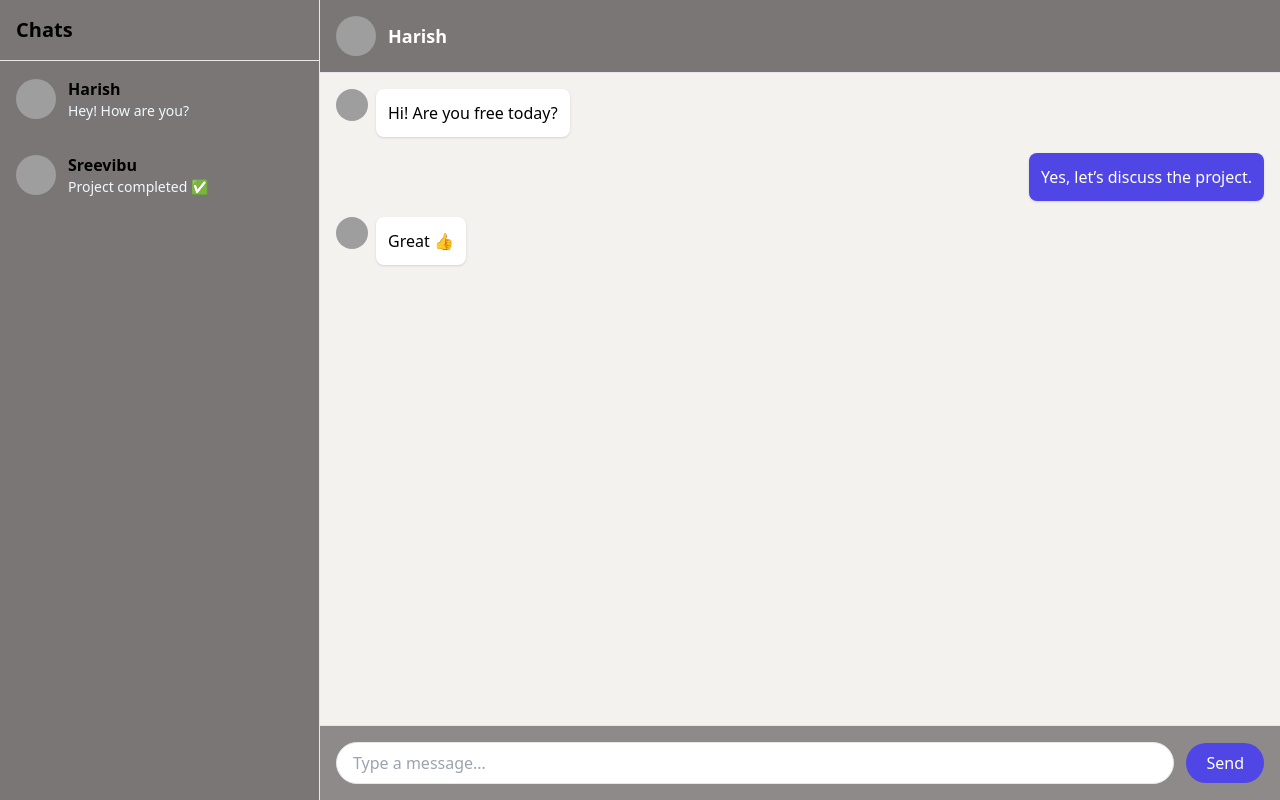
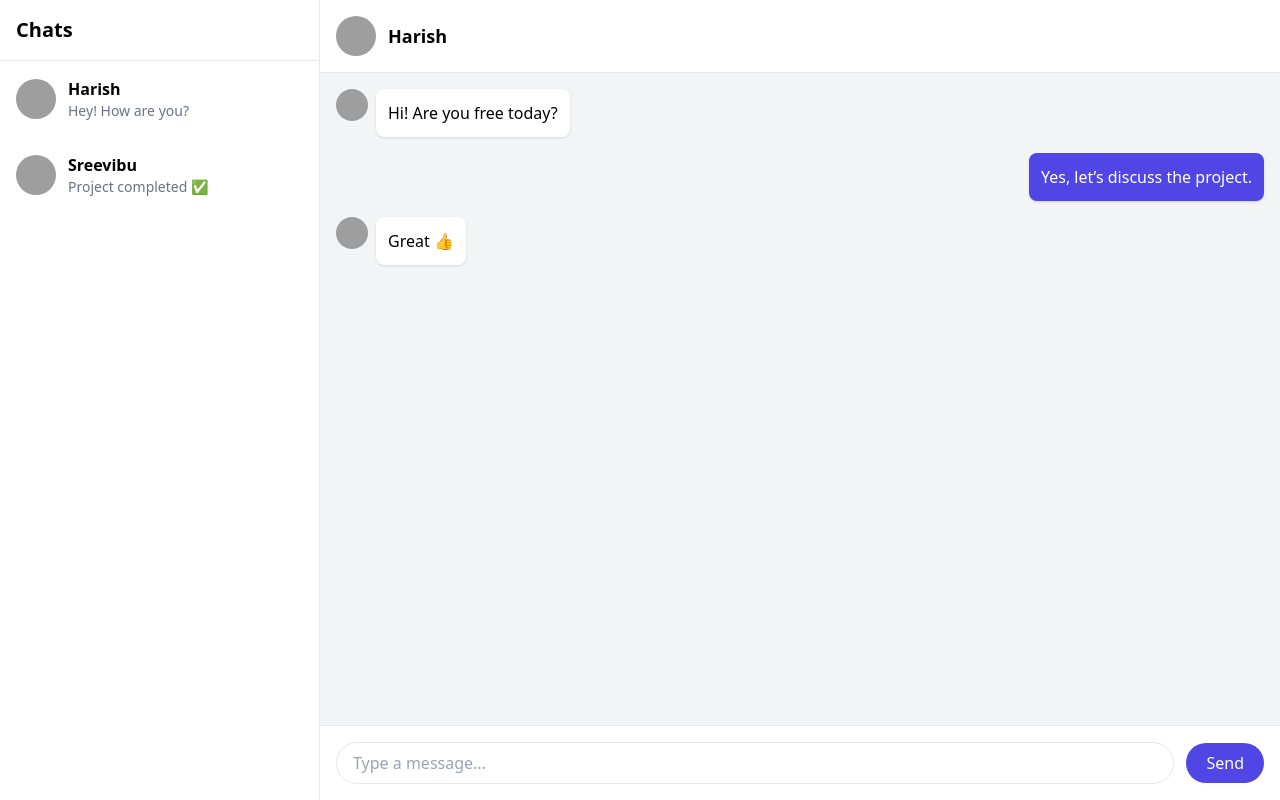
Before and after one commit to SREEVIBU/chat_ui, a plain HTML site: page index.html in a window 1280 px wide. Drawn offline with nearby package versions, Linux system fonts and the light colour scheme; grey boxes are pictures that could not be loaded.

Commit message:
Remove inline styles to allow Tailwind CSS to work properly

```diff
--- a/index.html
+++ b/index.html
@@ -6,19 +6,19 @@
   <title>Chat UI</title>
   <script src="https://cdn.tailwindcss.com"></script>
 </head>
-<body class="bg-gray-100" style="background-color:rgb(244, 242, 238)">
+<body class="bg-gray-100">
 
 <div class="h-screen flex">
 
 
-  <div class="w-1/4 bg-white border-r hidden md:block" style="background-color: rgb(122, 118, 118);">
+  <div class="w-1/4 bg-white border-r hidden md:block">
     <div class="p-4 font-bold text-xl border-b">Chats</div>
 
     <div class="p-4 flex items-center gap-3 hover:bg-gray-100 cursor-pointer">
       <img src="https://i.pravatar.cc/40?img=1" class="rounded-full">
       <div>
         <h4 class="font-semibold">Harish</h4>
-        <p class="text-sm text-gray-500" style="color:aliceblue">Hey! How are you?</p>
+        <p class="text-sm text-gray-500">Hey! How are you?</p>
       </div>
     </div>
 
@@ -26,7 +26,7 @@
       <img src="https://i.pravatar.cc/40?img=2" class="rounded-full">
       <div>
         <h4 class="font-semibold">Sreevibu</h4>
-        <p class="text-sm text-gray-500" style="color:aliceblue">Project completed ✅</p>
+        <p class="text-sm text-gray-500">Project completed ✅</p>
       </div>
     </div>
   </div>
@@ -35,9 +35,9 @@
   <div class="flex-1 flex flex-col">
 
 
-    <div class="bg-white p-4 flex items-center gap-3 border-b" style="background-color: rgb(122, 118, 118);">
+    <div class="bg-white p-4 flex items-center gap-3 border-b">
       <img src="https://i.pravatar.cc/40?img=1" class="rounded-full">
-      <h3 class="font-semibold text-lg" style="color: white;">Harish</h3>
+      <h3 class="font-semibold text-lg">Harish</h3>
     </div>
 
 
@@ -69,10 +69,9 @@
     </div>
 
 
-    <div class="bg-white p-4 flex items-center gap-3 border-t" style="background-color: rgb(143, 138, 138);">
+    <div class="bg-white p-4 flex items-center gap-3 border-t">
       <input
         type="text"
-        style="color: black;"
         placeholder="Type a message..."
         class="flex-1 border rounded-full px-4 py-2 focus:outline-none"
       />
```
